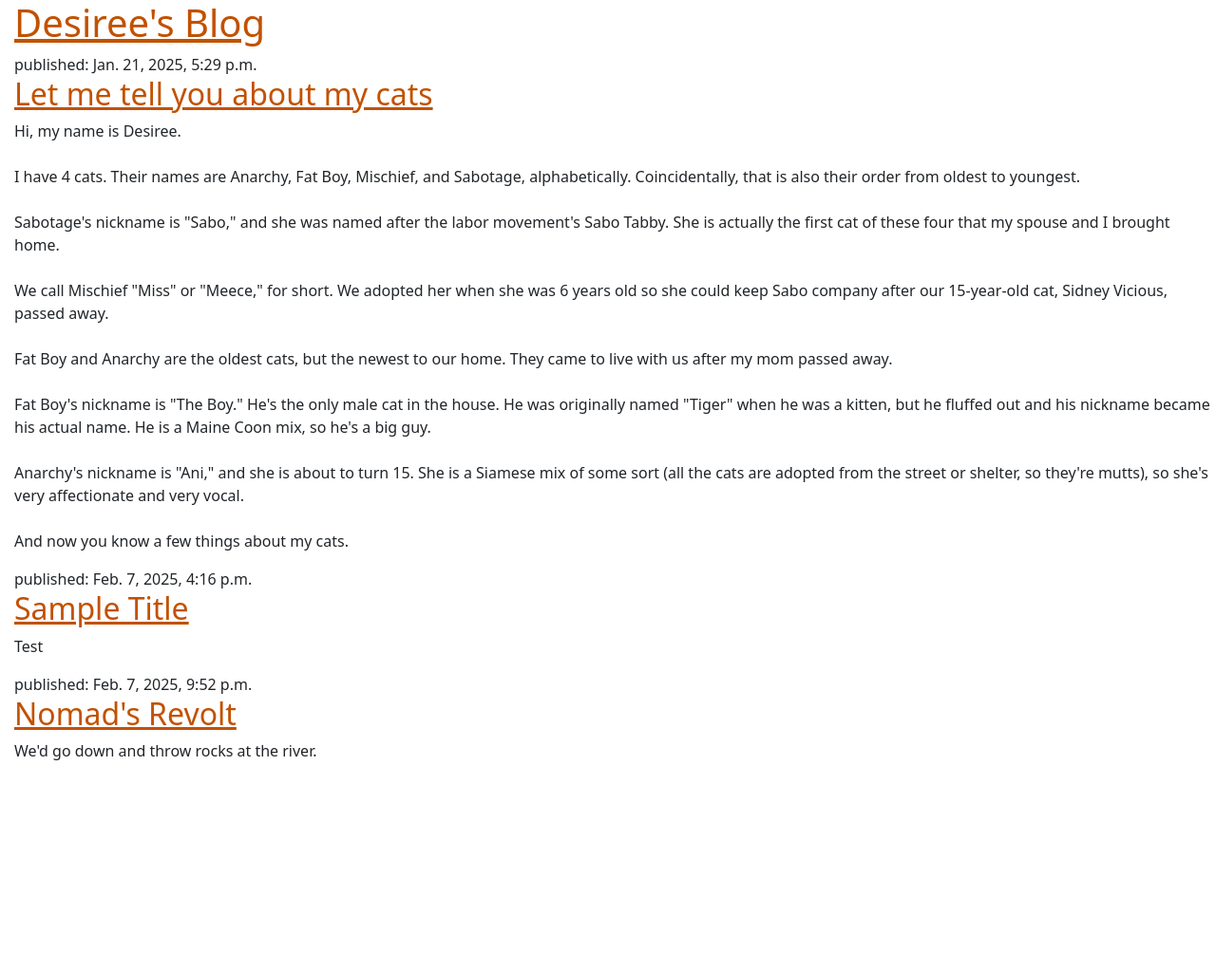
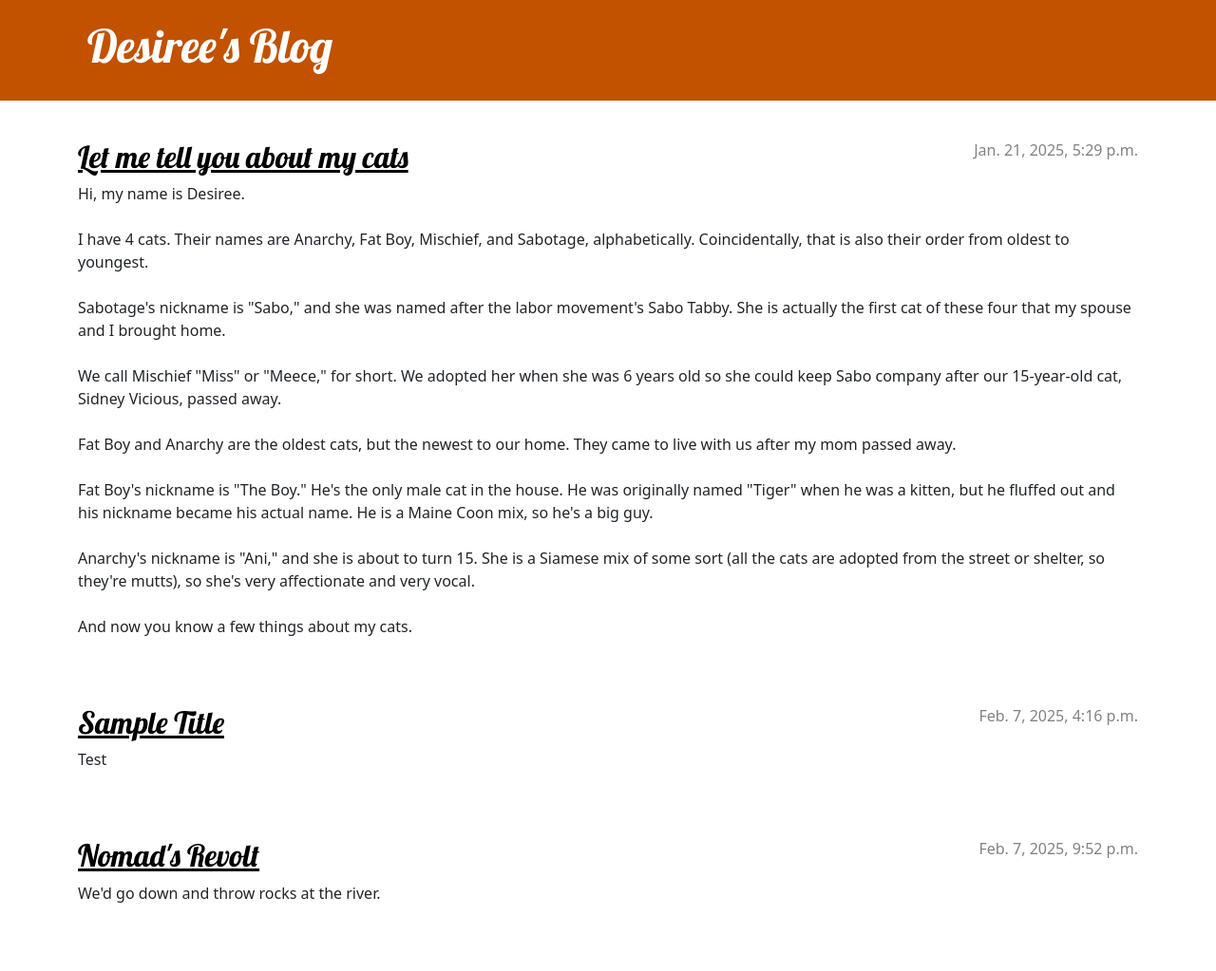
Before and after one commit to desireepperez/my-first-blog, a Django app: template blog/templates/blog/post_list.html in a window 1280 px wide. Shown: the whole page at 95% size. Before the commit the page ends 801 px from the top, so only its background shows below. Run offline with Django 5.2, Linux system fonts and the light colour scheme; the template is opened without the code that fills it: values that come from a table or form of the project are taken from there, others are empty; data comes from the database, SQL or seed files in the repository; both versions use the stored data as it was after the commit.

Commit message:
redid the CSS tutorial

```diff
--- a/blog/static/blog.css
+++ b/blog/static/blog.css
@@ -1,7 +1,70 @@
-h1 a, h2 a {
-    color: #C25100;
+.page-header {
+    background-color: #C25100;
+    margin-top: 0;
+    margin-bottom: 40px;
+    padding: 20px 20px 20px 40px;
 }
 
-body {
-	padding-left: 15px;
+.page-header h1,
+.page-header h1 a,
+.page-header h1 a:visited,
+.page-header h1 a:active {
+    color: #ffffff;
+    font-size: 36pt;
+    text-decoration: none;
 }
+
+h1,
+h2,
+h3,
+h4 {
+    font-family: 'Lobster', cursive;
+}
+
+.date {
+    color: #828282;
+}
+
+.save {
+    float: right;
+}
+
+.post-form textarea,
+.post-form input {
+    width: 100%;
+}
+
+.top-menu,
+.top-menu:hover,
+.top-menu:visited {
+    color: #ffffff;
+    float: right;
+    font-size: 26pt;
+    margin-right: 20px;
+}
+
+.post {
+    margin-bottom: 70px;
+}
+
+.post h2 a,
+.post h2 a:visited {
+    color: #000000;
+}
+
+.post > .date,
+.post > .actions {
+    float: right;
+}
+
+.btn-secondary,
+.btn-secondary:visited {
+    color: #C25100;
+    background: none;
+    border-color: #C25100;
+}
+
+.btn-secondary:hover {
+    color: #FFFFFF;
+    background-color: #C25100;
+}
--- a/blog/templates/blog/post_list.html
+++ b/blog/templates/blog/post_list.html
@@ -5,18 +5,28 @@
 		<title>Desiree's Blog</title>
 		<link href="https://cdn.jsdelivr.net/npm/bootstrap@5.3.3/dist/css/bootstrap.min.css" rel="stylesheet" integrity="sha384-QWTKZyjpPEjISv5WaRU9OFeRpok6YctnYmDr5pNlyT2bRjXh0JMhjY6hW+ALEwIH" crossorigin="anonymous">
 		<link rel="stylesheet" href="{% static 'css/blog.css' %}">
+		<link rel="stylesheet" href="https://fonts.googleapis.com/css?family=Lobster&subset=latin,latin-ext">
 	</head>
 	<body>
-		<header>
+		<header class="page-header">
+    		<div class="container">
        			<h1><a href="/">Desiree's Blog</a></h1>
+    		</div>
 		</header>
-
+		<main class="container">
+		    <div class="row">
+		        <div class="col">
 		            {% for post in posts %}
-            <article>
-                <time>published: {{ post.published_date }}</time>
+		                <article class="post">
+		                    <time class="date">
+		                        {{ post.published_date }}
+		                    </time>
 		                    <h2><a href="">{{ post.title }}</a></h2>
 		                    <p>{{ post.text|linebreaksbr }}</p>
 		                </article>
 		            {% endfor %}
+		        </div>
+		    </div>
+		</main>
     </body>
 </html>
--- a/blog/urls.py
+++ b/blog/urls.py
@@ -3,5 +3,5 @@ from . import views
 from .views import post_list
 
 urlpatterns = [
-	path('', views.post_list, name='post_list'),
+    path('', views.post_list, name='post_list'),
 ]
--- a/mysite/settings.py
+++ b/mysite/settings.py
@@ -28,8 +28,7 @@ DEBUG = True
 ALLOWED_HOSTS = [
     'localhost',
     '127.0.0.1',
-    'pythonanywhere.com',
-    'desireepperez.pythonanywhere.com',
+    '.pythonanywhere.com',
 ]
 
 
--- a/mysite/urls.py
+++ b/mysite/urls.py
@@ -15,7 +15,7 @@ Including another URLconf
     2. Add a URL to urlpatterns:  path('blog/', include('blog.urls'))
 """
 from django.contrib import admin
-from django.urls import include, path
+from django.urls import path, include
 
 urlpatterns = [
     path('admin/', admin.site.urls),
```
Also changed, not shown: blog/views.py (+2 -6 lines), db.sqlite3. Lines whose indentation alone changed are shown as unchanged.
